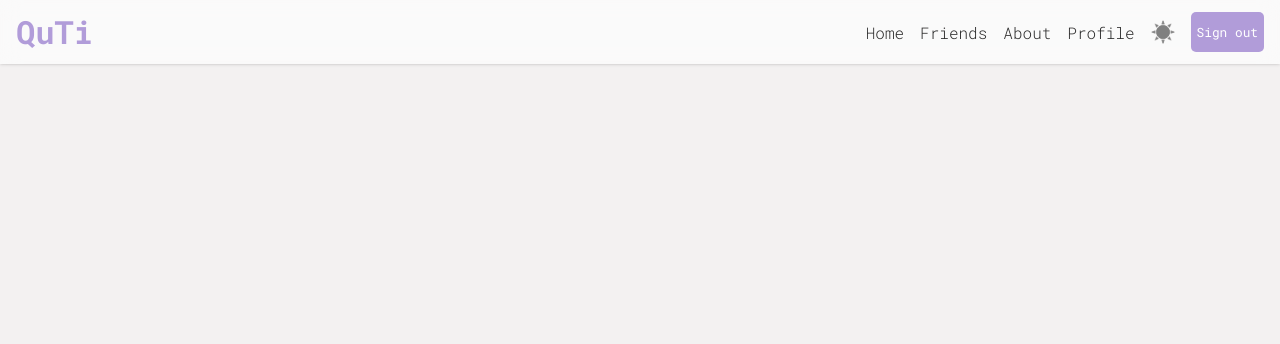
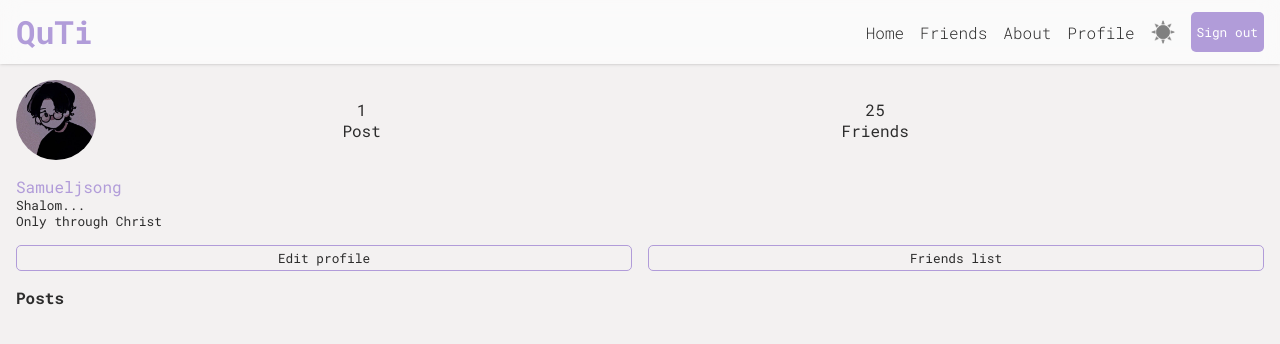
Before and after one commit to samueljsong/qt-project, a React (Vite) app: page /profile in a window 1280 px wide. Shown: the top 344 px of the page. Built offline with nearby package versions, Linux system fonts and the light colour scheme; no server answers.

Commit message:
working on profile frontend

```diff
--- a/src/App.jsx
+++ b/src/App.jsx
@@ -6,6 +6,7 @@ import LandingPage from './pages/LandingPage'
 import About from './pages/About'
 import Navbar from './components/Navbar'
 import { getBible } from './api/Bible'
+import ProfilePage from './pages/ProfilePage'
 
 function App() {
 
@@ -52,6 +53,7 @@ function App() {
             <Route path='/' element={<LoginPage theme={mode}/>}/>
             <Route path='/landing' element={<LandingPage theme={mode} passage={passage} passageVerse={passageVerse}/>}/>
             <Route path='/about' element={<About theme={mode}/>}/>
+            <Route path='/profile' element={<ProfilePage theme={mode}/>}/>
           </Routes>
         </BrowserRouter>
       </div>
--- a/src/components/Navbar.jsx
+++ b/src/components/Navbar.jsx
@@ -90,7 +90,7 @@ const Navbar = (props) => {
                 </div>
                 <div className='hamburger-line'></div>
                 <div className='flexboxCol hamburger-settings'>
-                    <a className={`${props.theme}`} href=""><img className='hamburger-theme-icon' src={profileSvg} alt="" /> Profile</a>
+                    <a className={`${props.theme}`} href="/profile"><img className='hamburger-theme-icon' src={profileSvg} alt="" /> Profile</a>
                     <div className={`${props.theme}`} onClick={onChangeThemeHandler}>
                         <img className='hamburger-theme-icon' src={currentImage} alt='nothing' /> Mode
                     </div>
--- /dev/null
+++ b/src/pages/ProfilePage.css
@@ -0,0 +1,86 @@
+.profile-general-container{
+    display: grid;
+    height: auto;
+    place-items: center;
+}
+
+.profile-container{
+    display: flex;
+    flex-direction: column;
+    margin-left: 1rem;
+    margin-right: 1rem;
+    gap: 1rem;
+}
+
+.profile-info-section{
+    width: 90%;
+    margin-top: 5rem;
+    display: flex;
+    gap: 1rem;
+    align-items: center;
+}
+
+.profile-picture{
+    width: 5rem;
+    border-radius: 50%;
+}
+
+.profile-text-section{
+    display: flex;
+    flex-direction: column;
+    width: 100%;
+    gap: 1rem;
+}
+
+.profile-name{
+    color: #b19cd9;
+}
+
+.profile-stats{
+    display: flex;
+    width: 100%;
+    justify-content: space-around;
+}
+
+.profile-posts{
+    display: flex;
+    flex-direction: column;
+    align-items: center;
+}
+
+.profile-friends{
+    display: flex;
+    flex-direction: column;
+    align-items: center;
+}
+
+.profile-edit-container{
+    display: flex;
+    width: 100%;
+    justify-content: space-between;
+    gap: 1rem;
+}
+
+.profile-edit-button{
+    width: 100%;
+    border: solid 1px #b19cd9;
+    background: none;
+    display: grid;
+    place-items: center;
+    height: 1.5rem;
+    border-radius: 5px;
+}
+
+.profile-friends-button{
+    background: none;
+    width: 100%;
+    border: solid 1px #b19cd9;
+    display: grid;
+    place-items: center;
+    height: 1.5rem;
+    border-radius: 5px;
+}
+
+.profile-posts-container{
+
+}
--- /dev/null
+++ b/src/pages/ProfilePage.jsx
@@ -0,0 +1,51 @@
+import './ProfilePage.css';
+import profilepic from '../assets/ss.jpg';
+
+const ProfilePage = () => {
+
+    return(
+        <>
+            <div className="profile-general-contianer">
+                <div className='profile-container'>
+                    <div className='profile-info-section'>
+                        <img className='profile-picture' src={profilepic} alt="" />
+                        <div className='profile-text-section'>
+                            <div className='profile-stats'>
+                                <div className='profile-posts'>
+                                    <p>1</p>
+                                    <p>Post</p>
+                                </div>
+                                <div className="profile-friends">
+                                    <p>25</p>
+                                    <p>Friends</p>
+                                </div>
+                            </div>
+                        </div>
+                    </div>
+                    <div className='profile-bios-container'>
+                        <div className='profile-name'>Samueljsong</div>
+                        <div className='profile-bios-details small-font'>
+                            <p>Shalom...</p>
+                            <p>Only through Christ</p>
+                        </div>
+                    </div>
+
+                    <div className='profile-edit-container'>
+                        <div className='profile-edit-button'><p className='small-font'>Edit profile</p></div>
+                        <div className='profile-friends-button'><p className='small-font'>Friends list</p></div>
+                    </div>
+
+                    <div className='profile-posts-container'>
+                        <h4>Posts</h4>
+                        <div className='profile-posts'>
+
+                        </div>
+                    </div>
+
+                </div>
+            </div>
+        </>
+    )
+}
+
+export default ProfilePage;
```
Also changed, not shown: 1 other file (tests, documents, lock files or other folders).
